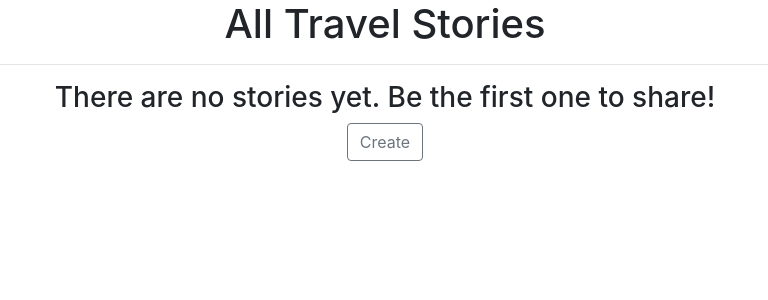
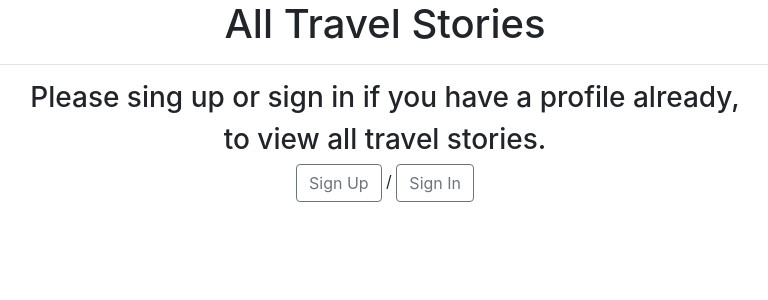
Before and after one commit to Irinkaaa/Travel_Blog_Django_Project, a Django app: page /list/ in a window 1280 px wide. Shown: the part 56-356 px from the top of the page, without its empty margins (255-1023 px from the left). Run offline with Django 3.2, Linux system fonts and the light colour scheme; data that the repository does not hold is empty; some libraries are stand-ins or nearby versions.

Commit message:
Updated details template

```diff
--- a/templates/destination_list.html
+++ b/templates/destination_list.html
@@ -3,6 +3,7 @@
     {% load bootstrap4 %}
     <h1 class="text-center">All Travel Stories</h1>
     <hr>
+    {% if user.is_authenticated %}
         {% if destinations %}
             <div class="row">
                 {% for dest in destinations %}
@@ -25,4 +26,11 @@
                 <a href="{% url 'destination create' %}" class="btn btn-outline-secondary">Create</a>
             </div>
         {% endif %}
+    {% else %}
+        <h3 class="text-center">Please sing up or sign in if you have a profile already,</h3>
+        <h3 class="text-center">to view all travel stories.</h3>
+        <div class="col text-center">
+            <a href="{% url 'signup user' %}" class="btn btn-outline-secondary">Sign Up</a> / <a href="{% url 'signin user' %}" class="btn btn-outline-secondary">Sign In</a>
+        </div>
+    {% endif %}
 {% endblock %}
```
Lines whose indentation alone changed are shown as unchanged.
